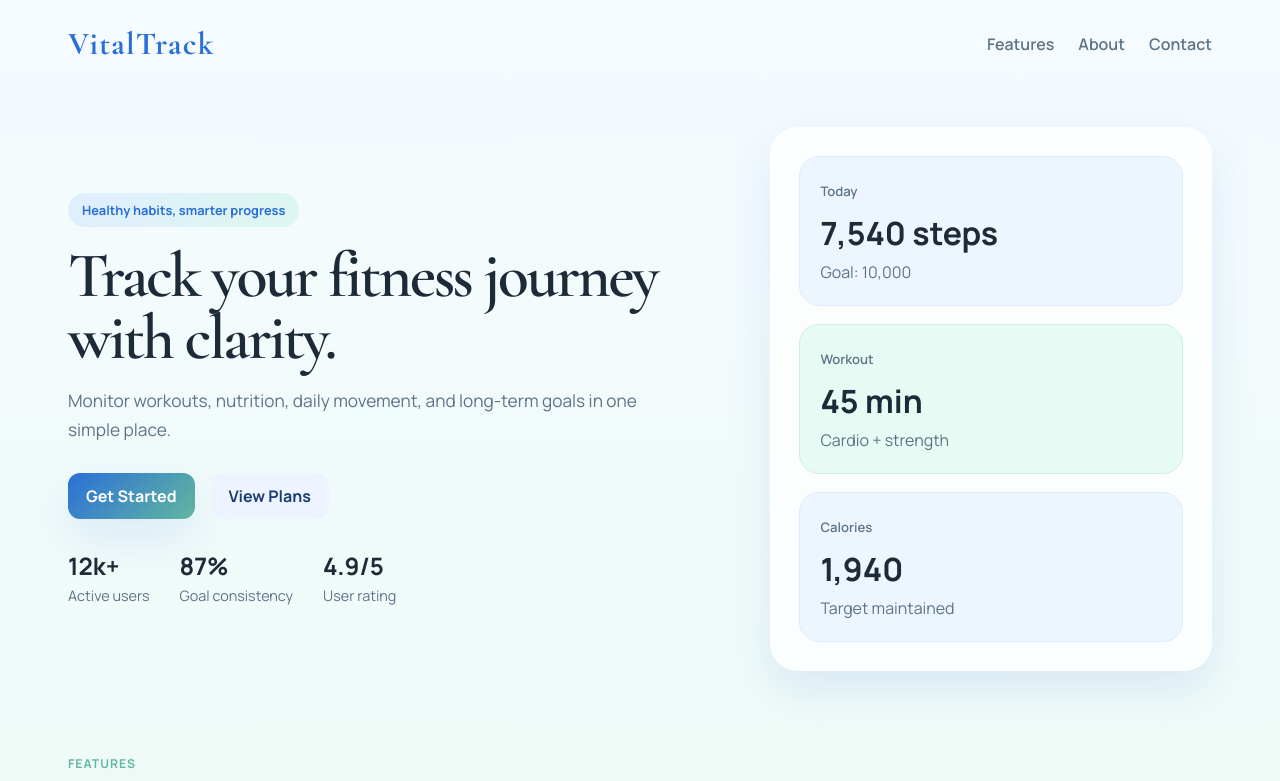
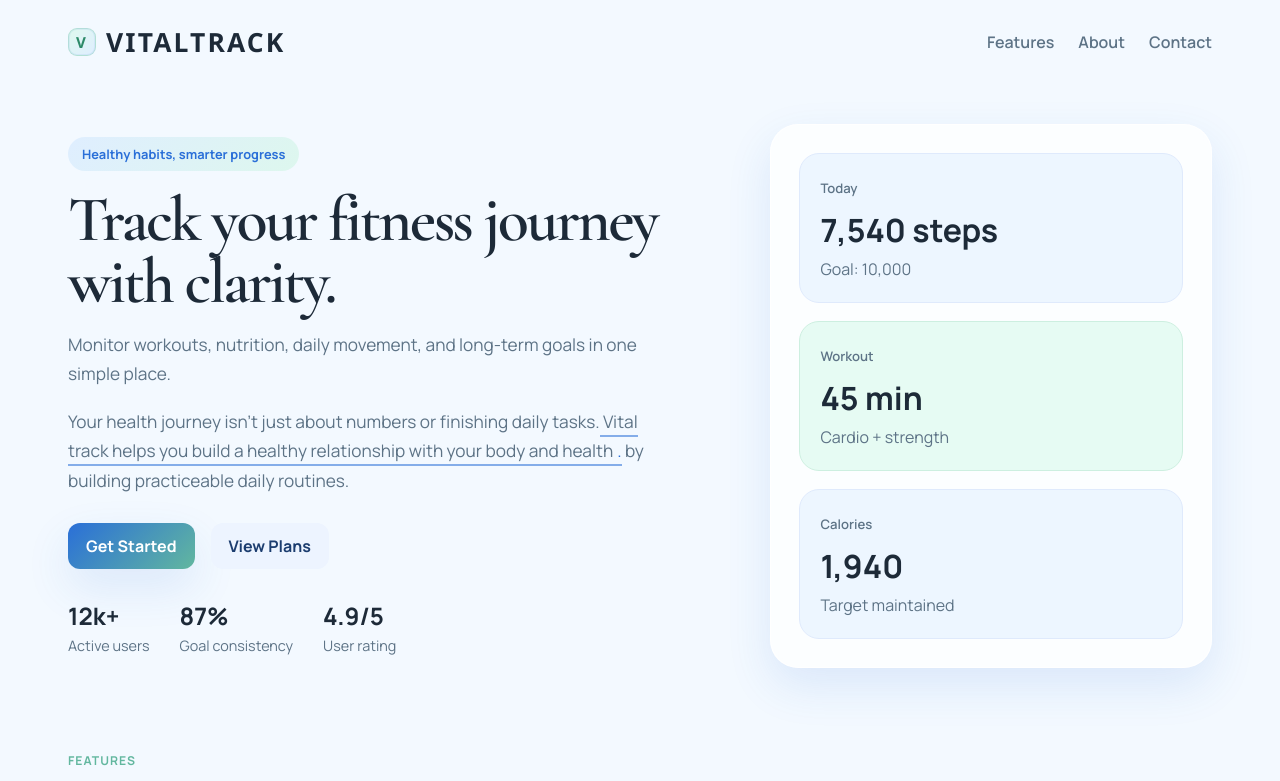
Before and after one commit to aryans2008123-eng/health-fitness-tracker, a React (Vite) app in the folder client/: page / in a window 1280 px wide. Shown: the top 781 px of the page. Built offline with nearby package versions, Linux system fonts and the light colour scheme; no server answers; the HTML template or start-up script is replaced by a standard one.

Commit message:
Add contact page and refined brand styling

```diff
--- a/client/src/App.jsx
+++ b/client/src/App.jsx
@@ -2,6 +2,7 @@ import { useEffect, useState } from 'react';
 import LandingPage from './components/LandingPage/LandingPage';
 import Onboarding from './components/Onboarding/Onboarding';
 import ProfileOverview from './components/ProfileOverview/ProfileOverview';
+import ContactPage from './components/ContactPage/ContactPage';
 
 const API_BASE_URL =
   import.meta.env.VITE_API_URL ||
@@ -21,6 +22,15 @@ function App() {
       localStorage.setItem('fitness-profile', JSON.stringify(userProfile));
     }
   }, [userProfile]);
+
+  const themeClass =
+    currentView === 'landing'
+      ? 'theme-blue'
+      : currentView === 'onboarding'
+        ? 'theme-green'
+        : currentView === 'profile'
+          ? 'theme-blue'
+          : 'theme-green';
 
   const saveProfile = async (profile) => {
     try {
@@ -52,25 +62,44 @@ function App() {
 
   if (currentView === 'onboarding') {
     return (
+      <div className={`app-shell ${themeClass}`}>
         <Onboarding
           profile={userProfile}
           onBack={() => setCurrentView('landing')}
           onSave={saveProfile}
         />
+      </div>
     );
   }
 
   if (currentView === 'profile') {
     return (
+      <div className={`app-shell ${themeClass}`}>
         <ProfileOverview
           profile={userProfile}
           onBackHome={() => setCurrentView('landing')}
           onEdit={() => setCurrentView('onboarding')}
         />
+      </div>
     );
   }
 
-  return <LandingPage onGetStarted={() => setCurrentView('onboarding')} />;
+  if (currentView === 'contact') {
+    return (
+      <div className={`app-shell ${themeClass}`}>
+        <ContactPage onBack={() => setCurrentView('landing')} />
+      </div>
+    );
+  }
+
+  return (
+    <div className={`app-shell ${themeClass}`}>
+      <LandingPage
+        onGetStarted={() => setCurrentView('onboarding')}
+        onOpenContact={() => setCurrentView('contact')}
+      />
+    </div>
+  );
 }
 
 export default App;
--- /dev/null
+++ b/client/src/components/ContactPage/ContactPage.css
@@ -0,0 +1,59 @@
+.contact-page {
+  min-height: 100vh;
+  display: flex;
+  align-items: center;
+  justify-content: center;
+  padding: 28px 18px;
+  background: linear-gradient(180deg, #f3f9ff 0%, #f1fbf6 100%);
+}
+
+.contact-card {
+  width: min(620px, 100%);
+  background: rgba(255, 255, 255, 0.96);
+  border: 1px solid #e0edf9;
+  border-radius: 24px;
+  padding: 28px;
+  box-shadow: 0 18px 42px rgba(42, 111, 216, 0.08);
+}
+
+.back-btn {
+  background: transparent;
+  border: none;
+  color: #2a6fd8;
+  font-weight: 700;
+  cursor: pointer;
+  margin-bottom: 14px;
+}
+
+.contact-label {
+  margin: 0 0 10px;
+  font-size: 0.76rem;
+  font-weight: 800;
+  letter-spacing: 0.1em;
+  text-transform: uppercase;
+  color: #62b79f;
+}
+
+.contact-card h1 {
+  margin: 0 0 18px;
+  font-size: clamp(2rem, 4vw, 2.8rem);
+  line-height: 1.12;
+  font-family: 'Cormorant Garamond', Georgia, serif;
+}
+
+.contact-box {
+  border: 1px solid #dfeaf7;
+  background: linear-gradient(135deg, #f7fbff, #eefcf7);
+  border-radius: 18px;
+  padding: 20px;
+}
+
+.contact-box p {
+  margin: 0 0 8px;
+  color: #536b7f;
+}
+
+.contact-box strong {
+  font-size: 1.25rem;
+  color: #1d2a38;
+}
--- /dev/null
+++ b/client/src/components/ContactPage/ContactPage.jsx
@@ -0,0 +1,21 @@
+import './ContactPage.css';
+
+function ContactPage({ onBack }) {
+  return (
+    <div className="contact-page">
+      <div className="contact-card">
+        <button type="button" className="back-btn" onClick={onBack}>← Back</button>
+
+        <p className="contact-label">Contact</p>
+        <h1>For more information and great yet simple websites</h1>
+
+        <div className="contact-box">
+          <p>Please contact:</p>
+          <strong>Aryan Saxena</strong>
+        </div>
+      </div>
+    </div>
+  );
+}
+
+export default ContactPage;
--- a/client/src/components/LandingPage/LandingPage.css
+++ b/client/src/components/LandingPage/LandingPage.css
@@ -1,7 +1,8 @@
 @import url('https://fonts.googleapis.com/css2?family=Cormorant+Garamond:wght@500;600;700&family=Manrope:wght@400;500;600;700;800&display=swap');
 
 :root {
-  --bg: #f4fbf9;
+  --page-blue: #f3f9ff;
+  --page-green: #f1fbf6;
   --panel: #ffffff;
   --primary: #2a6fd8;
   --primary-dark: #235bb5;
@@ -25,13 +26,26 @@ html {
 body {
   margin: 0;
   font-family: 'Manrope', 'Segoe UI', sans-serif;
-  background: linear-gradient(180deg, #f5fbff 0%, #edfaf5 100%);
+  background: var(--page-blue);
   color: var(--text);
 }
 
 button {
   font: inherit;
   cursor: pointer;
+}
+
+.app-shell {
+  min-height: 100vh;
+  transition: background 0.35s ease;
+}
+
+.app-shell.theme-blue {
+  background: var(--page-blue);
+}
+
+.app-shell.theme-green {
+  background: var(--page-green);
 }
 
 .brand,
@@ -54,21 +68,50 @@ button {
 }
 
 .brand {
-  font-size: 2rem;
+  display: inline-flex;
+  align-items: center;
+  gap: 10px;
+  font-size: 1.65rem;
   font-weight: 700;
-  color: var(--primary);
-  letter-spacing: 0.04em;
+  color: var(--text);
+  letter-spacing: 0.08em;
+  text-transform: uppercase;
+  font-family: 'Segoe UI', 'Arial', sans-serif;
+}
+
+.brand-mark {
+  display: inline-flex;
+  align-items: center;
+  justify-content: center;
+  width: 28px;
+  height: 28px;
+  border-radius: 9px;
+  background: linear-gradient(135deg, #dff9ee, #dfeeff);
+  border: 1px solid rgba(98, 183, 159, 0.35);
+  box-shadow: inset 0 0 0 1px rgba(42, 111, 216, 0.08);
+  color: #2d8a68;
+  font-weight: 800;
+  font-size: 0.95rem;
 }
 
 .nav {
   display: flex;
   gap: 24px;
+  align-items: center;
 }
 
-.nav a {
+.nav a,
+.nav-contact {
   text-decoration: none;
   color: var(--muted);
   font-weight: 600;
+  font-family: 'Manrope', 'Segoe UI', sans-serif;
+}
+
+.nav-contact {
+  border: none;
+  background: transparent;
+  padding: 0;
 }
 
 .hero {
@@ -106,6 +149,27 @@ button {
   line-height: 1.7;
   color: var(--muted);
   max-width: 600px;
+}
+
+.supporting-text {
+  margin-top: 16px;
+  font-size: 1.02rem;
+  line-height: 1.8;
+}
+
+.emphasis-text {
+  display: inline;
+  border-bottom: 2px solid rgba(42, 111, 216, 0.55);
+  text-decoration: none;
+  padding-bottom: 2px;
+  position: relative;
+}
+
+.emphasis-text::after {
+  content: '.';
+  display: inline-block;
+  margin-left: 4px;
+  color: #2a6fd8;
 }
 
 .cta-row {
--- a/client/src/components/LandingPage/LandingPage.jsx
+++ b/client/src/components/LandingPage/LandingPage.jsx
@@ -1,14 +1,22 @@
 import './LandingPage.css';
 
-function LandingPage({ onGetStarted }) {
+function LandingPage({ onGetStarted, onOpenContact }) {
+  const scrollToFeatures = () => {
+    document.getElementById('features')?.scrollIntoView({ behavior: 'smooth' });
+  };
+
   return (
     <div className="landing-page">
       <header className="topbar">
-        <div className="brand">VitalTrack</div>
+        <div className="brand" aria-label="VitalTrack logo">
+          <span className="brand-mark">V</span>
+          VitalTrack
+        </div>
+
         <nav className="nav">
           <a href="#features">Features</a>
           <a href="#about">About</a>
-          <a href="#contact">Contact</a>
+          <button type="button" className="nav-contact" onClick={onOpenContact}>Contact</button>
         </nav>
       </header>
 
@@ -20,10 +28,14 @@ function LandingPage({ onGetStarted }) {
             Monitor workouts, nutrition, daily movement, and long-term goals in one
             simple place.
           </p>
+          <p className="supporting-text">
+            Your health journey isn't just about numbers or finishing daily tasks.
+            <span className="emphasis-text"> Vital track helps you build a healthy relationship with your body and health</span> by building practiceable daily routines.
+          </p>
 
           <div className="cta-row">
             <button className="primary-btn" onClick={onGetStarted}>Get Started</button>
-            <button className="secondary-btn">View Plans</button>
+            <button type="button" className="secondary-btn" onClick={scrollToFeatures}>View Plans</button>
           </div>
 
           <div className="stats-row">
```
Lines whose indentation alone changed are shown as unchanged.
